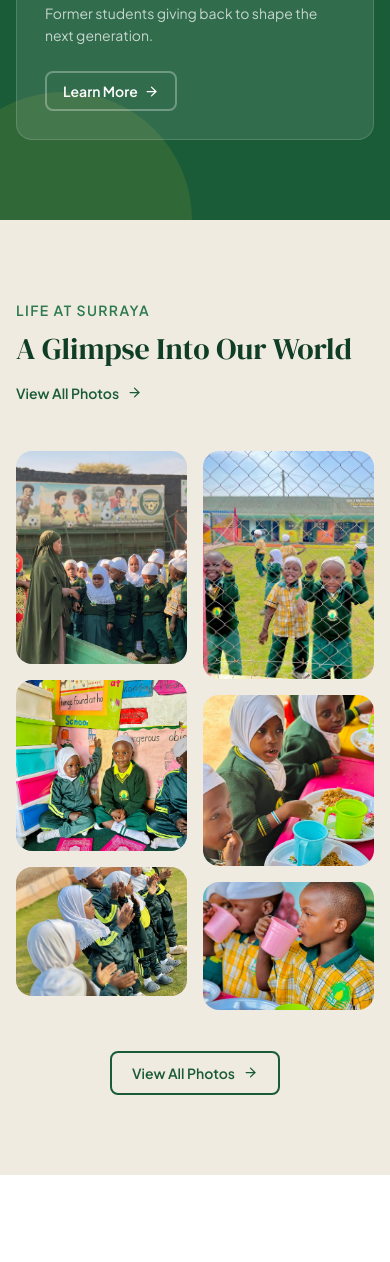
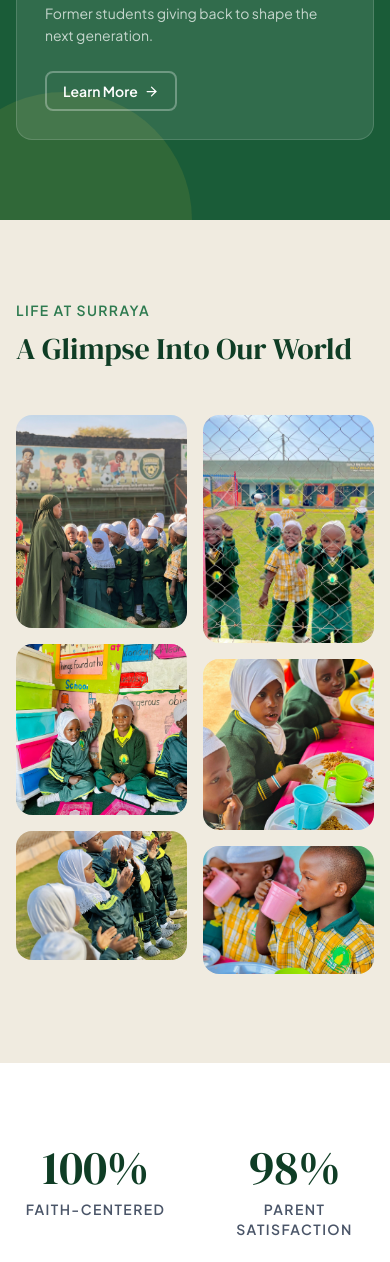
Before and after one commit to banzaman/Surraya-Islamic-nursery-school, a Next.js app: page / in a window 390 px wide. Shown: the part 3114-4376 px from the top of the page. Built offline with nearby package versions, Linux system fonts and the light colour scheme.

Commit message:
fix: replace empty enrichment placeholders with real photos

```diff
--- a/components/home/GalleryPreview.tsx
+++ b/components/home/GalleryPreview.tsx
@@ -2,8 +2,6 @@
 
 import Image from "next/image";
 import { motion } from "framer-motion";
-import Link from "next/link";
-import { ArrowRight } from "lucide-react";
 import { SectionHeader } from "@/components/ui/SectionHeader";
 
 const GALLERY_ITEMS = [
@@ -23,26 +21,14 @@ export function GalleryPreview({ gallery: cmsGallery }: { gallery?: any[] | null
       aria-label="School Gallery"
     >
       <div className="mx-auto max-w-7xl px-4 sm:px-6 lg:px-8">
-
-        {/* Header row */}
-        <div className="flex flex-col sm:flex-row sm:items-end sm:justify-between gap-4 mb-12">
+        <div className="mb-12">
           <SectionHeader
             eyebrow="Life at Surraya"
             title="A Glimpse Into Our World"
             centered={false}
           />
-          <Link
-            href="#"
-            className="shrink-0 inline-flex items-center gap-2 text-sm font-semibold transition-colors"
-            style={{ color: "var(--color-forest)" }}
-            aria-label="View full gallery"
-          >
-            View All Photos
-            <ArrowRight size={15} aria-hidden="true" />
-          </Link>
         </div>
 
-        {/* Masonry-style grid */}
         <div className="columns-2 sm:columns-3 gap-4 space-y-0">
           {(cmsGallery ?? GALLERY_ITEMS).map((item, i) => (
             <motion.div
@@ -53,7 +39,6 @@ export function GalleryPreview({ gallery: cmsGallery }: { gallery?: any[] | null
               transition={{ delay: i * 0.08, duration: 0.45, ease: "easeOut" }}
               className="break-inside-avoid mb-4 group relative overflow-hidden rounded-2xl cursor-pointer"
             >
-              {/* Photo */}
               <div className={`w-full ${item.aspect} relative overflow-hidden`}>
                 <Image
                   src={item.src}
@@ -63,8 +48,6 @@ export function GalleryPreview({ gallery: cmsGallery }: { gallery?: any[] | null
                   sizes="(max-width: 640px) 50vw, 33vw"
                 />
               </div>
-
-              {/* Hover overlay */}
               <div
                 className="absolute inset-0 flex items-end p-3 opacity-0 group-hover:opacity-100 transition-opacity duration-250"
                 style={{ background: "linear-gradient(to top, rgba(15,61,37,0.7) 0%, transparent 60%)" }}
@@ -79,22 +62,6 @@ export function GalleryPreview({ gallery: cmsGallery }: { gallery?: any[] | null
             </motion.div>
           ))}
         </div>
-
-        {/* Mobile CTA */}
-        <div className="mt-8 flex justify-center sm:hidden">
-          <Link
-            href="#"
-            className="inline-flex items-center gap-2 rounded-lg px-5 py-2.5 text-sm font-semibold border-2 transition-colors"
-            style={{
-              borderColor: "var(--color-forest)",
-              color:       "var(--color-forest)",
-            }}
-          >
-            View All Photos
-            <ArrowRight size={15} />
-          </Link>
-        </div>
-
       </div>
     </section>
   );
```
